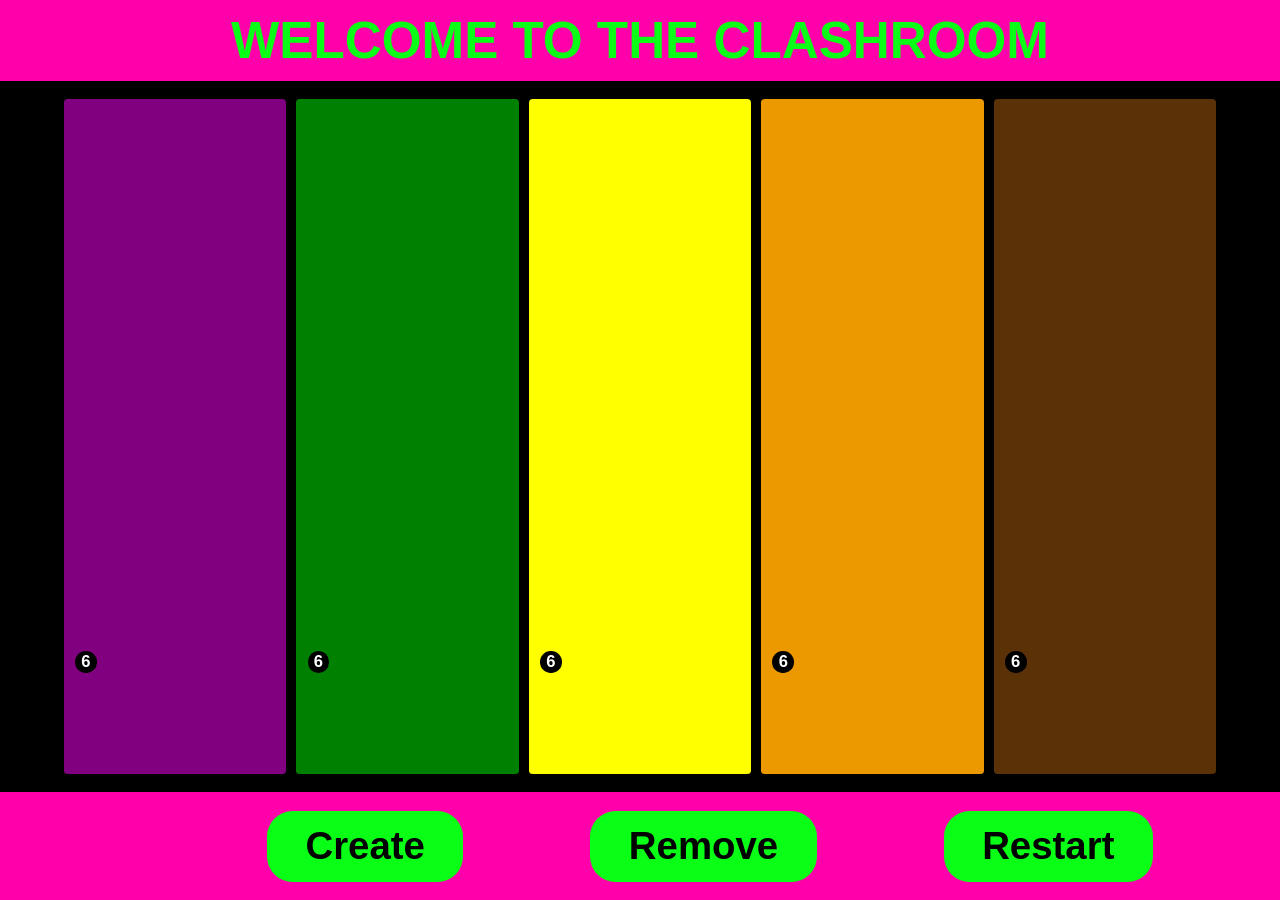
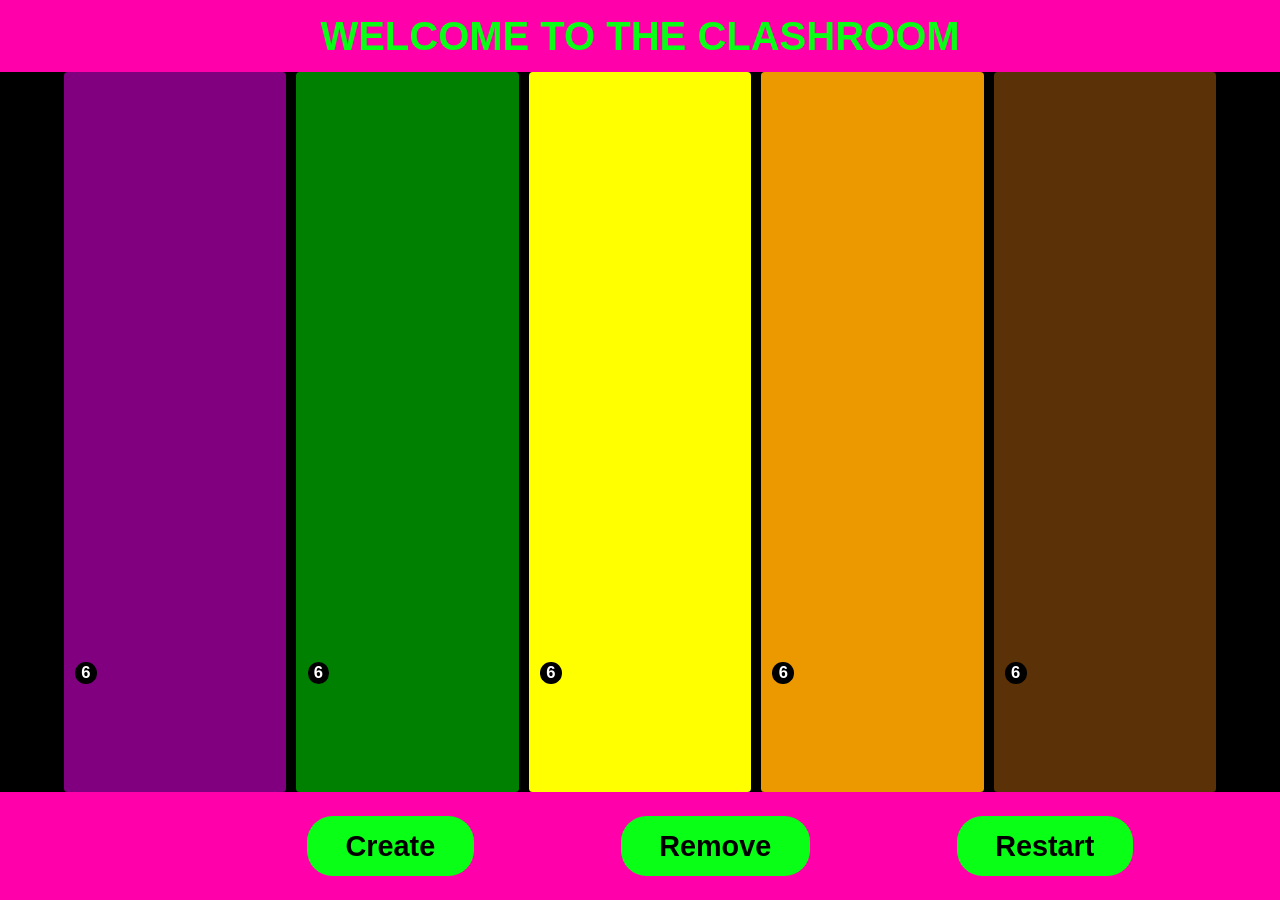

Refactor CSS for responsive layout and typography

--- a/styles5.css
+++ b/styles5.css
@@ -7,9 +7,10 @@
 body {
     display: flex;
     flex-direction: column;
-    justify-content: space-between;
+    justify-content: flex-start;
     align-items: center;
     height: 100vh;
+    height: 100dvh;
     width: 100vw;
     background-color: black;
     color: white;
@@ -19,12 +20,12 @@ body {
 
 .top-row, .bottom-row {
     width: 100vw;
-    height: 9vh; /* Slightly increased to improve spacing */
+    height: 8dvh; /* Budgeted height for top row */
     display: flex;
     justify-content: center;
     align-items: center;
-    font-size: 4vw;
-    color:rgb(9, 255, 21);
+    font-size: clamp(1.5rem, 4vw, 2.5rem); /* Clamped header typography */
+    color: rgb(9, 255, 21);
     font-weight: bold;
     background-color: rgb(255, 0, 170);
 }
@@ -32,10 +33,11 @@ body {
 .game-grid {
     display: grid;
     grid-template-columns: repeat(5, 1fr);
-    grid-template-rows: repeat(1, 1fr);
-    gap: 0.8vw; /* Reduced to minimize the spacing */
+    grid-template-rows: repeat(1, minmax(0, 1fr)); /* Maintained 5x1 geometry with layout safety */
+    gap: 0.8vw; 
     width: 90vw;
-    height: 75vh; /* Adjusted to fit within the full screen */
+    height: 80dvh; /* Budgeted grid height */
+    margin: 0 auto; /* Perfect horizontal centering */
 }
 
 .grid-item {
@@ -45,9 +47,18 @@ body {
     align-items: center;
     gap: 0.5vw;
     position: relative;
-    font-size: 3vw;
+    font-size: clamp(1rem, 3vw, 2rem); /* Clamped grid typography */
     border-radius: 0.3vw;
     cursor: pointer;
+    overflow: hidden; /* Content spill safety */
+    max-height: 100%; /* Content spill safety */
+}
+
+/* Internal grid content containment rule */
+.grid-item img, .grid-item * {
+    max-width: 100%;
+    max-height: 100%;
+    object-fit: contain;
 }
 
 .counter {
@@ -67,23 +78,27 @@ body {
     align-items: center;
 }
 
-
 .bottom-row {
     display: flex;
     justify-content: space-evenly;
+    align-items: center; /* Keeps items perfectly centered vertically */
     width: 100vw;
-    height: 12vh; /* Matches top row for balance */
+    height: 12dvh; /* Budgeted standalone bottom row height */
 }
 
 button {
-    font-size: 3vw;
-    padding: 1.5vh 3vw;
+    font-size: clamp(1rem, 2.5vw, 1.8rem); /* Clamped button typography */
+    padding: 1.5dvh 3vw; /* Adjusted padding budget */
     border: none;
     background-color: rgb(9, 255, 21);
     color: rgb(0, 0, 0);
     font-weight: bold;
     cursor: pointer;
     border-radius: 2vw;
+    max-height: 80%; /* Vertical containment inside bottom bar */
+    display: flex;
+    align-items: center;
+    justify-content: center;
 }
 
 button:hover {
@@ -94,7 +109,7 @@ button:hover {
 
 .draggable {
     cursor: grab;
-    font-size: 3vw;
+    font-size: clamp(1rem, 3vw, 2rem); /* Clamped typography matching grid items */
     user-select: none;
 }
 
@@ -107,4 +122,5 @@ button:hover {
     align-items: center;
     gap: 0.5vw; /* Space between new caps */
     margin-left: 1vw; /* Small gap from buttons */
+    max-height: 100%; /* Vertical layout safety */
 }
